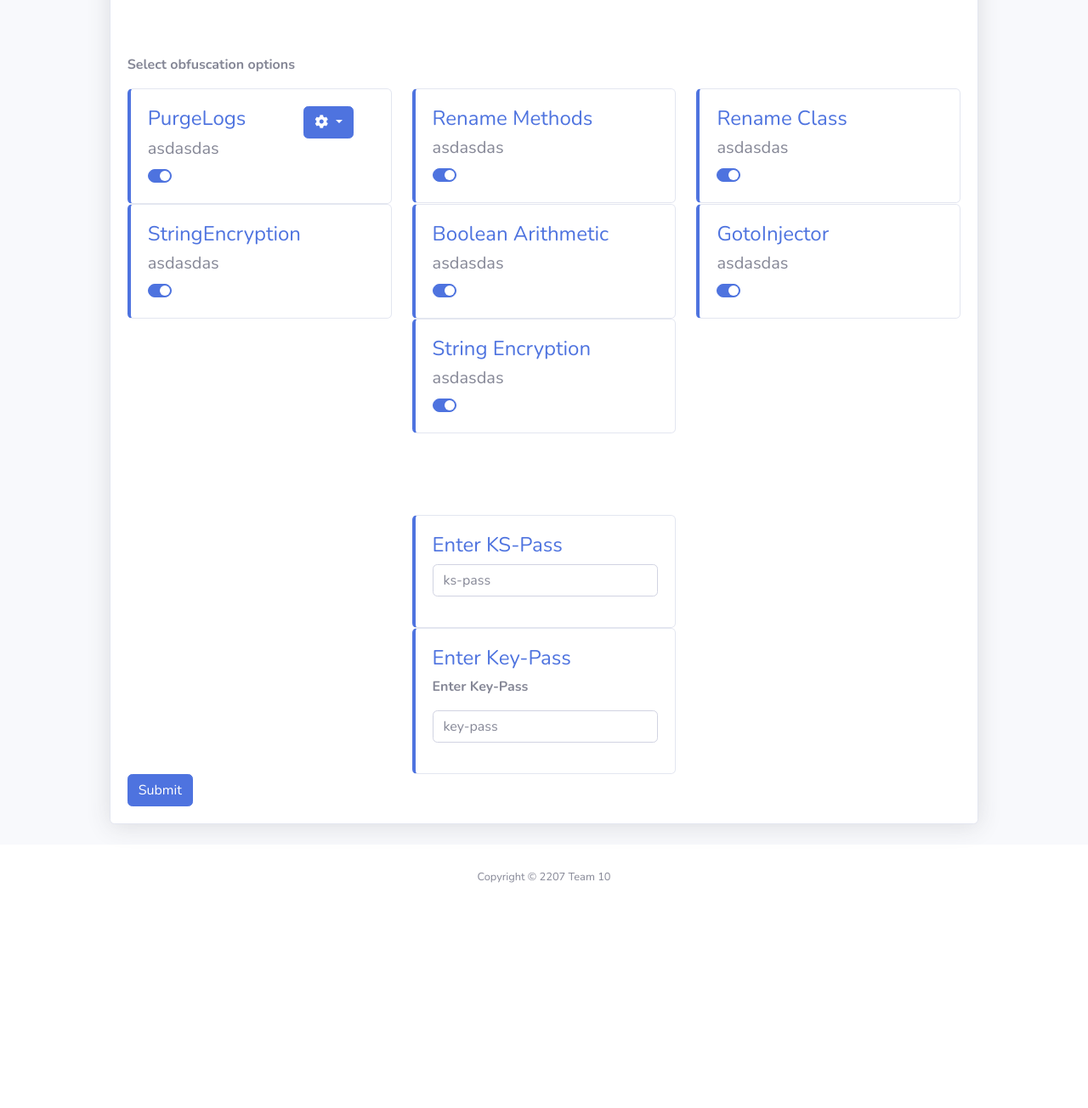
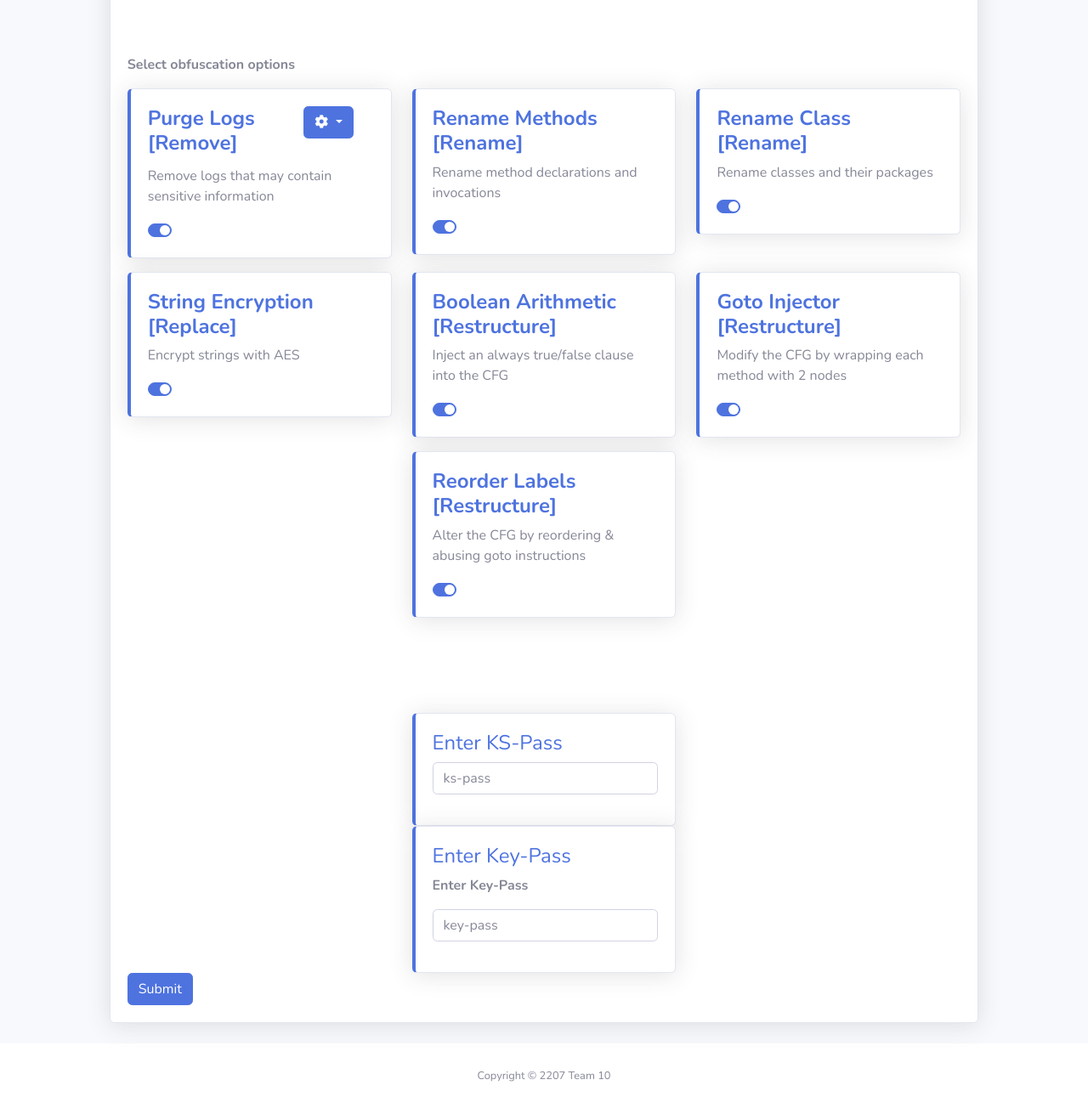
Before and after one commit to xenthy/desmali, a Flask app: template src/templates/config.html in a window 1280 px wide. Shown: the part 498-1802 px from the top of the page at 85% size. Before the commit the page ends 1537 px from the top, so only its background shows below. Run offline with Flask 2, Linux system fonts and the light colour scheme; the template is opened without the code that fills it, so the values that code supplies are empty; parts of the project's set-up code (start-up, migrations or seed data) failed here and were passed over; some libraries are stand-ins or nearby versions.

Commit message:
minor layout and logic changes
Signed-off-by: xenthy <21235891+xenthy@users.noreply.github.com>

```diff
--- a/src/main.py
+++ b/src/main.py
@@ -44,11 +44,6 @@ def post_obfuscate(apktool: Apktool, keystore_path: str, ks_pass: str, key_pass:
     dex2jar = Dex2jar()
     dex2jar.to_jar(input_apk_path="./.tmp/signed.apk",
                    output_jar_path="./.tmp/signed.jar")
-
-    # generate diffs
-    diff: Diff = Diff("./.tmp/diff")
-    diff.generate_diff(["./.tmp/original/smali/com/example/ict2207_x08/MainActivity.smali"],
-                       ["./.tmp/obfuscated/smali/com/example/ict2207_x08/MainActivity.smali"])
 
 
 def main():
--- a/src/server.py
+++ b/src/server.py
@@ -120,7 +120,7 @@ def result():
     purge_options = request.form.getlist('purge_options')
     increment = 100.0 / (3 + len(options))
 
-    PROGRESS["status"] = "Decoding and analysing"
+    PROGRESS["status"] = "Decoding & Analysing APK"
     dissect, apktool = pre_obfuscate("./.tmp/" + apk_name)
     PROGRESS["completion"] = PROGRESS["completion"] + increment
 
@@ -138,7 +138,7 @@ def result():
                 obf_method.run()
             PROGRESS["completion"] = PROGRESS["completion"] + increment
 
-    PROGRESS["status"] = "Rebuilding, zipaligning & signing APK"
+    PROGRESS["status"] = "Rebuilding, Zipaligning & Signing APK"
     post_obfuscate(apktool, "./ict2207-test-key.jks",
                    "nim4m4h4om4?", "nim4m4h4om4?")
     PROGRESS["completion"] = PROGRESS["completion"] + increment
@@ -184,12 +184,10 @@ def comaprelines():
     try:
         global DIR_MAPPING
         file_path = request.json["data"].strip()
-        diff: Diff = Diff("./.tmp/diff")
+        diff: Diff = Diff()
         if DIR_MAPPING[file_path] is not None:
-            diff.generate_diff([DIR_MAPPING[file_path]], [file_path])
-            with open("./diff.html", "r") as f:
-                content = f.read()
-            return jsonify(content)
+            html = diff.generate_diff(DIR_MAPPING[file_path], file_path)
+            return jsonify(html)
         return "No changes or not available"
     except:
         return "No changes or not available"
--- a/src/templates/config.html
+++ b/src/templates/config.html
@@ -30,13 +30,14 @@
                         <p class="font-weight-bold">Select obfuscation options</p>
 
                         <div>
-                            <div class="row justify-content-center">
+                            <div class="row mb-3 justify-content-center">
                                 <div class="col-lg-4 align-items-center">
-                                    <div class="card mb-10 py-0 border-left-primary">
+                                    <div class="card shadow mb-10 py-0 border-left-primary">
                                         <div class="card-body">
                                             <div class="row">
                                                 <div class="col mr-2">
-                                                    <h4 class="text-primary">PurgeLogs</h4>
+                                                    <h4 class="card-title text-primary font-weight-bold">Purge Logs
+                                                        [Remove]</h4>
                                                 </div>
                                                 <div class="col-auto">
                                                     <!-- Basic dropdown -->
@@ -108,24 +109,18 @@
                                                         <a class="dropdown-item">
                                                             <div class="custom-control custom-checkbox">
                                                                 <input type="checkbox" class="custom-control-input"
-                                                                    id="checkbox6" value="wtf" name="purge_options"
+                                                                    id="checkbox7" value="wtf" name="purge_options"
                                                                     checked>
-                                                                <label class="custom-control-label" for="checkbox6">What
-                                                                    A
-                                                                    Terrible
-                                                                    Failure</label>
+                                                                <label class="custom-control-label" for="checkbox7">What
+                                                                    A Terrible Failure</label>
                                                             </div>
                                                         </a>
-
                                                     </div>
                                                     <!-- Basic dropdown -->
-
                                                 </div>
-
-
                                             </div>
 
-                                            <h5>asdasdas</h5>
+                                            <p class="card-text">Remove logs that may contain sensitive information</p>
 
                                             <div class="custom-control custom-switch">
 
@@ -139,20 +134,18 @@
                                     </div>
                                 </div>
 
-
-
                                 <div class="col-lg-4 align-items-center">
-                                    <div class="card mb-10 py-0 border-left-primary">
+                                    <div class="card shadow mb-10 py-0 border-left-primary">
 
                                         <div class="card-body">
-                                            <h4 class="text-primary">Rename Methods</h4>
-                                            <h5>asdasdas</h5>
+                                            <h4 class="text-primary font-weight-bold">Rename Methods [Rename]</h4>
+                                            <p>Rename method declarations and invocations</p>
 
                                             <div class="custom-control custom-switch">
 
                                                 <input class="custom-control-input" type="checkbox" value="RenameMethod"
                                                     name="options" id="customSwitches1" checked>
-                                                <label class="custom-control-label" for="customSwitches1">
+                                                <label class="custom-control-label" for="customSwitches1"></label>
                                                 </label>
                                             </div>
 
@@ -160,13 +153,12 @@
                                     </div>
                                 </div>
 
-
                                 <div class="col-lg-4 align-items-center">
-                                    <div class="card mb-10 py-0 border-left-primary">
+                                    <div class="card shadow mb-10 py-0 border-left-primary">
 
                                         <div class="card-body">
-                                            <h4 class="text-primary">Rename Class</h4>
-                                            <h5>asdasdas</h5>
+                                            <h4 class="text-primary font-weight-bold">Rename Class [Rename]</h4>
+                                            <p>Rename classes and their packages</p>
 
                                             <div class="custom-control custom-switch">
 
@@ -181,12 +173,12 @@
                                 </div>
                             </div>
 
-                            <div class="row justify-content-center">
+                            <div class="row mb-3 justify-content-center">
                                 <div class="col-lg-4 align-items-center">
-                                    <div class="card mb-10 py-0 border-left-primary">
+                                    <div class="card shadow mb-10 py-0 border-left-primary">
                                         <div class="card-body">
-                                            <h4 class="text-primary">StringEncryption</h4>
-                                            <h5>asdasdas</h5>
+                                            <h4 class="text-primary font-weight-bold">String Encryption [Replace]</h4>
+                                            <p>Encrypt strings with AES</p>
 
                                             <div class="custom-control custom-switch">
 
@@ -202,14 +194,13 @@
                                     </div>
                                 </div>
 
-
-
                                 <div class="col-lg-4 align-items-center">
-                                    <div class="card mb-10 py-0 border-left-primary">
+                                    <div class="card shadow mb-10 py-0 border-left-primary">
 
                                         <div class="card-body">
-                                            <h4 class="text-primary">Boolean Arithmetic</h4>
-                                            <h5>asdasdas</h5>
+                                            <h4 class="text-primary font-weight-bold">Boolean Arithmetic [Restructure]
+                                            </h4>
+                                            <p>Inject an always true/false clause into the CFG</p>
 
                                             <div class="custom-control custom-switch">
 
@@ -224,13 +215,12 @@
                                     </div>
                                 </div>
 
-
                                 <div class="col-lg-4 align-items-center">
-                                    <div class="card mb-10 py-0 border-left-primary">
+                                    <div class="card shadow mb-10 py-0 border-left-primary">
 
                                         <div class="card-body">
-                                            <h4 class="text-primary">GotoInjector</h4>
-                                            <h5>asdasdas</h5>
+                                            <h4 class="text-primary font-weight-bold">Goto Injector [Restructure]</h4>
+                                            <p>Modify the CFG by wrapping each method with 2 nodes</p>
 
                                             <div class="custom-control custom-switch">
 
@@ -245,12 +235,12 @@
                                 </div>
                             </div>
 
-                            <div class="row justify-content-center">
+                            <div class="row mb-3 justify-content-center">
                                 <div class="col-lg-4 align-items-center">
-                                    <div class="card mb-10 py-0 border-left-primary">
+                                    <div class="card shadow mb-10 py-0 border-left-primary">
                                         <div class="card-body">
-                                            <h4 class="text-primary">String Encryption</h4>
-                                            <h5>asdasdas</h5>
+                                            <h4 class="text-primary font-weight-bold">Reorder Labels [Restructure]</h4>
+                                            <p>Alter the CFG by reordering & abusing goto instructions</p>
 
                                             <div class="custom-control custom-switch">
 
@@ -275,10 +265,9 @@
 
                         </br>
 
-
                         <div class="row justify-content-center">
                             <div class="col-lg-4 align-items-center">
-                                <div class="card mb-10 py-0 border-left-primary">
+                                <div class="card shadow mb-10 py-0 border-left-primary">
                                     <div class="card-body">
                                         <h4 class="text-primary">Enter KS-Pass</h4>
 
@@ -293,7 +282,7 @@
 
                         <div class="row justify-content-center">
                             <div class="col-lg-4 align-items-center">
-                                <div class="card mb-10 py-0 border-left-primary">
+                                <div class="card shadow mb-10 py-0 border-left-primary">
 
                                     <div class="card-body">
                                         <h4 class="text-primary">Enter Key-Pass</h4>
@@ -316,7 +305,6 @@
 
                     </form>
 
-
                     <div class="modal js-loading-bar">
                         <div class="modal-dialog">
                             <div class="modal-content">
@@ -333,9 +321,7 @@
                             </div>
                         </div>
                     </div>
-
                 </div>
-
             </div>
         </div>
     </div>
```
Also changed, not shown: src/desmali/tools/diff.py (+12 -7 lines), src/templates/result.html (indentation only).
